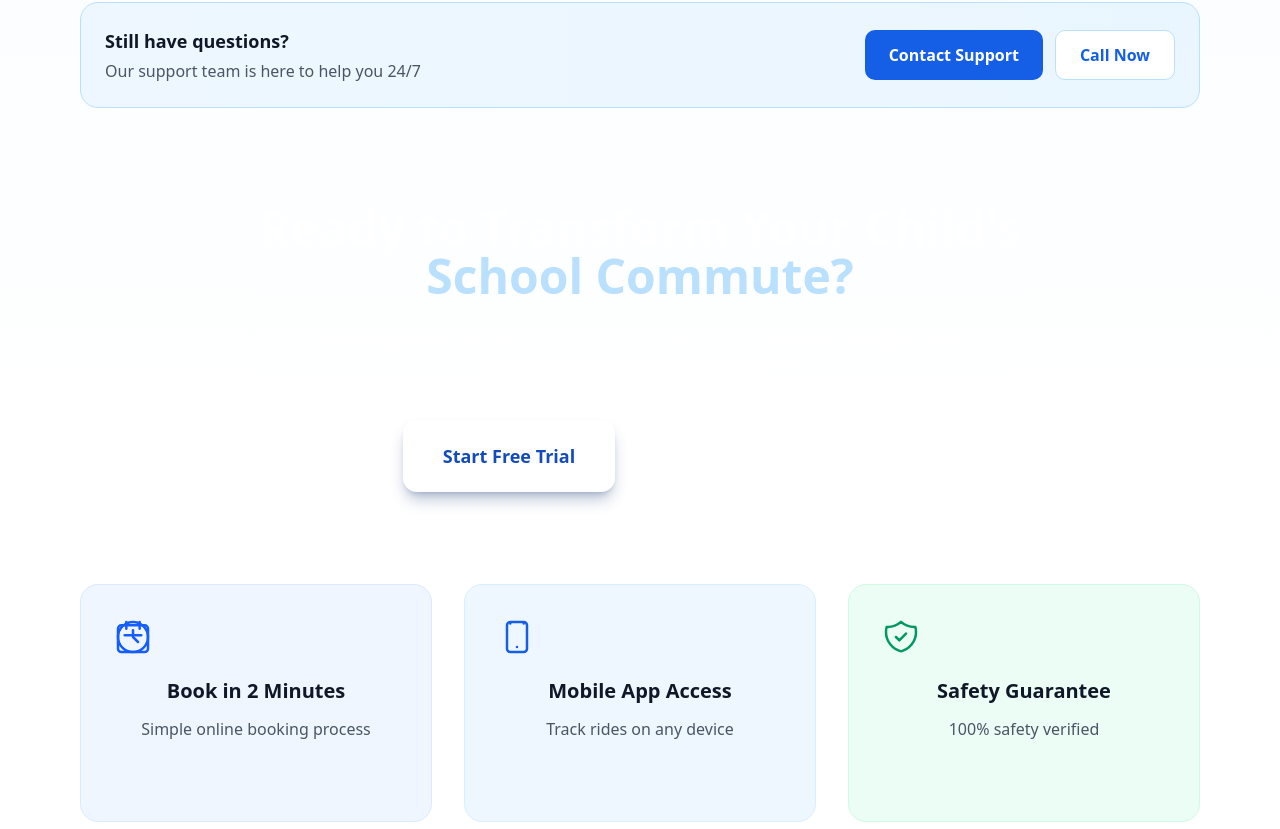
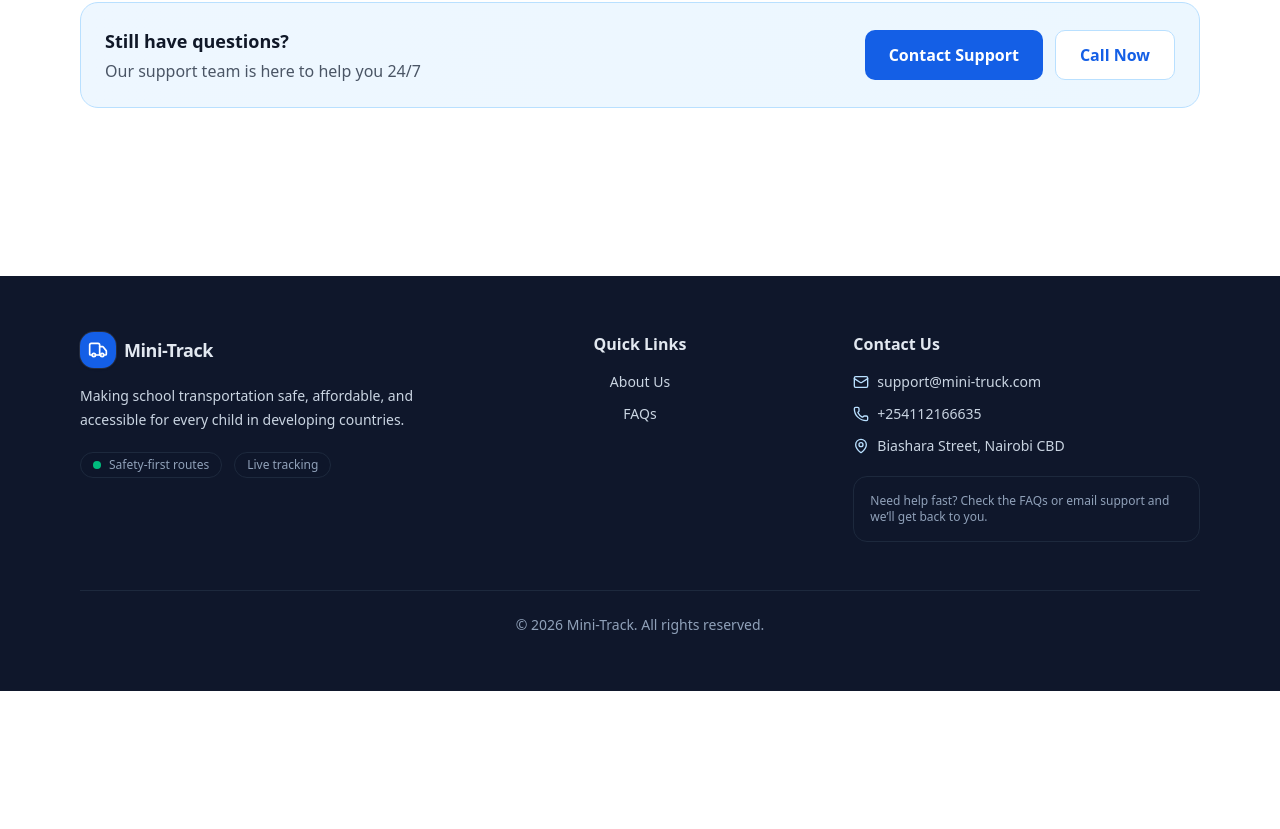
Before and after one commit to RoyCheru/Mini-Track, a Next.js app in the folder frontend/client/: page /faqs in a window 1280 px wide. Shown: the part 1411-2240 px from the top of the page. After the commit the page ends 2102 px from the top, so only its background shows below. Built offline with nearby package versions, Linux system fonts and the light colour scheme.

Commit message:
updated faqs page

```diff
--- a/frontend/client/app/faqs/page.tsx
+++ b/frontend/client/app/faqs/page.tsx
@@ -1,5 +1,5 @@
 import FAQAccordion from "@/app/components/FAQAccordion"
-import CTASection from "@/app/components/CTASection"
+// import CTASection from "@/app/components/CTASection"
 
 export default function FAQsPage() {
   return (
@@ -17,7 +17,7 @@ export default function FAQsPage() {
         </div>
 
         <div className="mt-12">
-          <CTASection />
+          {/* <CTASection /> */}
         </div>
       </div>
     </div>
```
